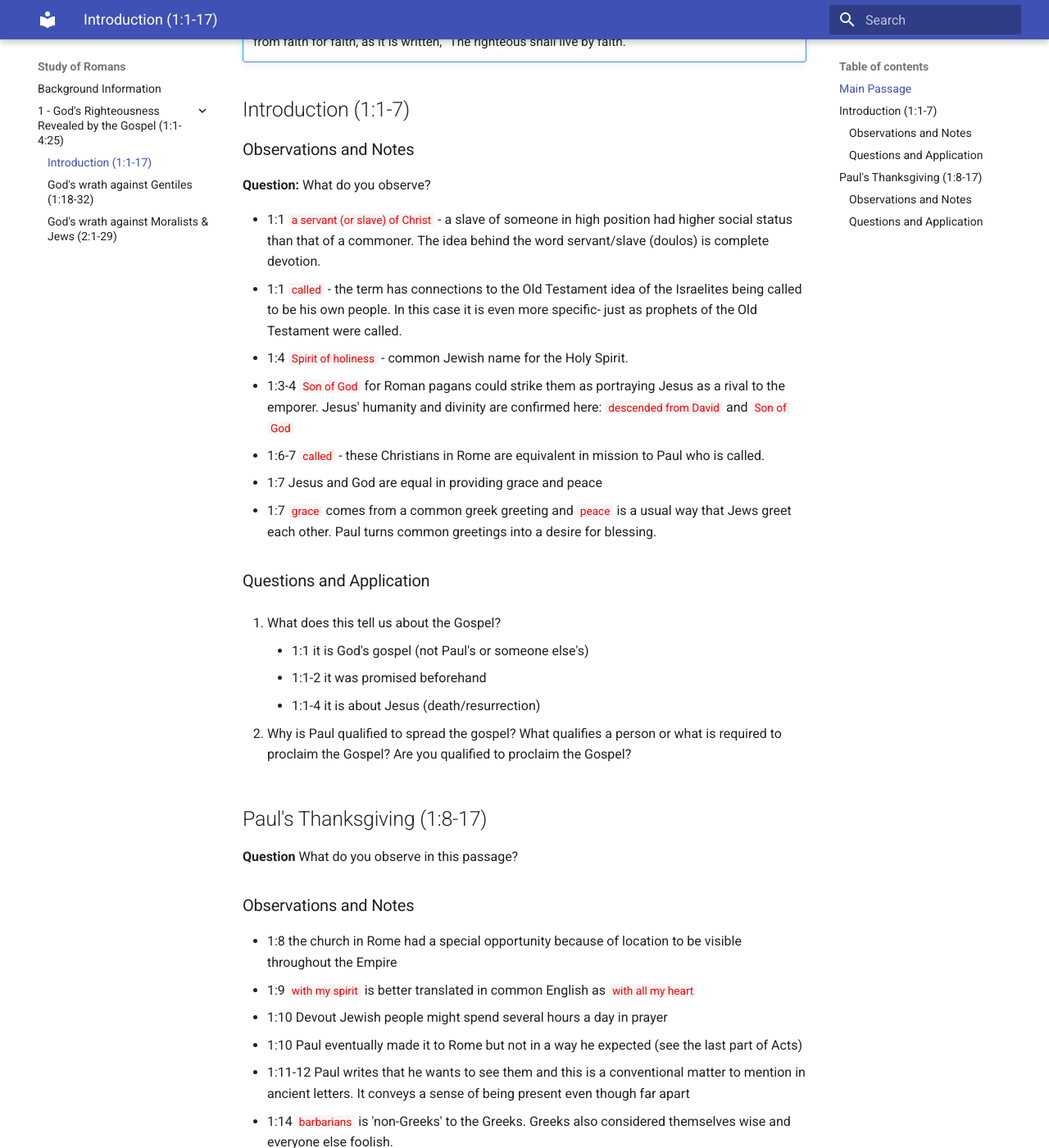
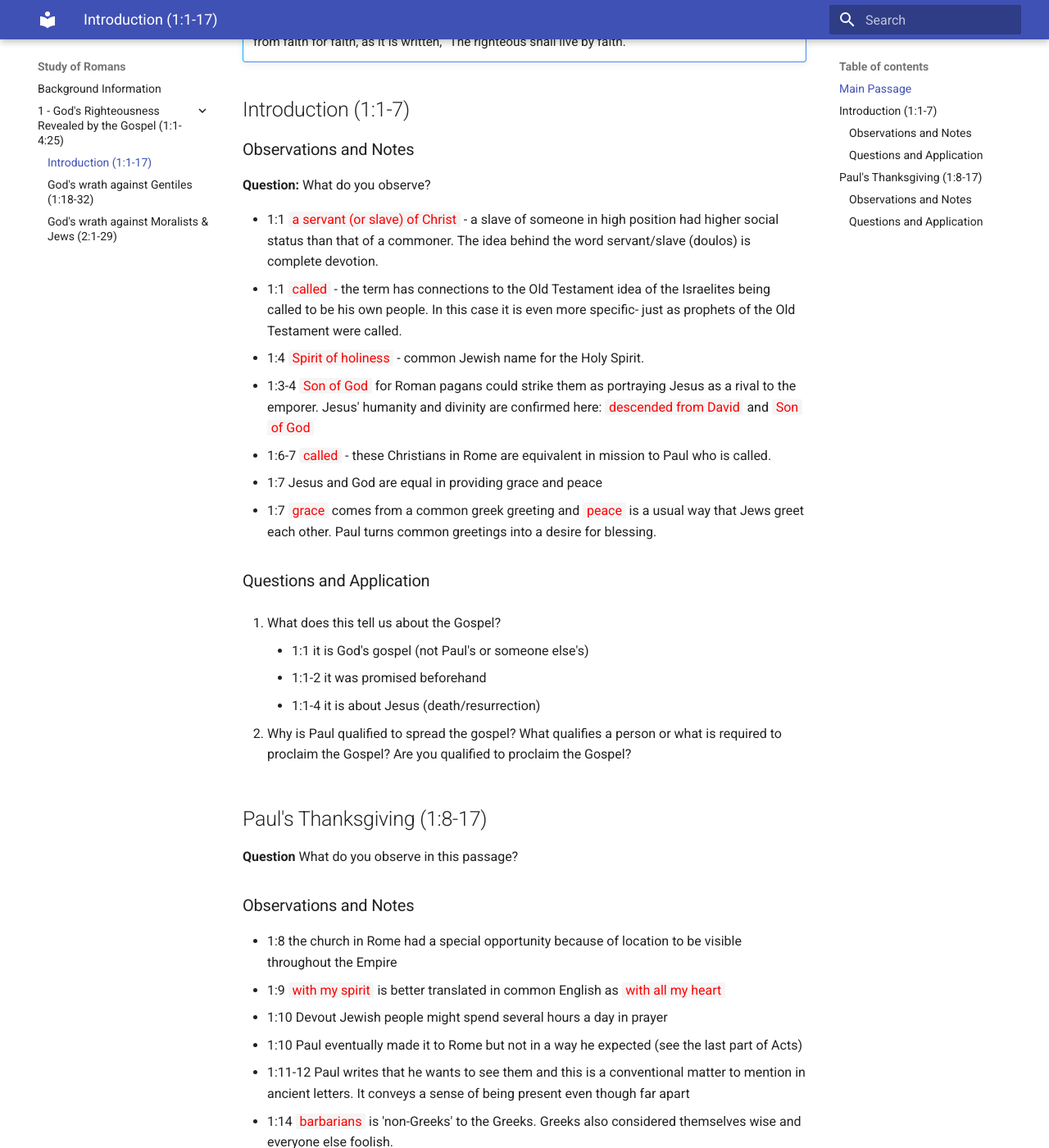
Before and after one commit to 1dancook/romans-study, an MkDocs documentation site: the page built from docs/01-intro.md, in a window 1280 px wide and 1400 px high, scrolled down 825 px. Shown: the whole window at 82% size. Built offline with MkDocs 1.6.1 and Material for MkDocs 9.7.7, drawn with Linux system fonts in a browser that asks for light colours.

Commit message:
update css

```diff
--- a/docs/css/custom.css
+++ b/docs/css/custom.css
@@ -25,4 +25,9 @@
 .md-typeset code, .md-typeset pre, code, pre {
   font-family: "Roboto","Helvetica Neue","Helvetica","Arial","sans-serif";
   color: red;
+  font-size: 0.8rem;
 }
+
+.admonition > p > code {
+  font-size: 0.64rem;
+}
```
